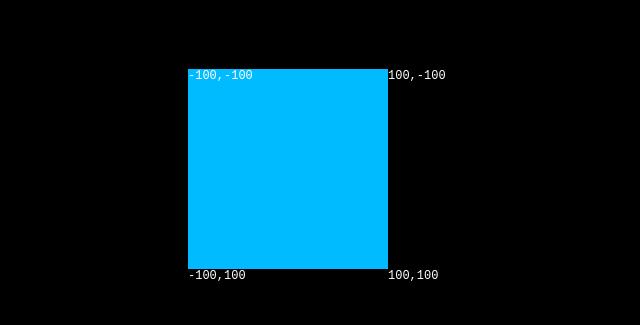
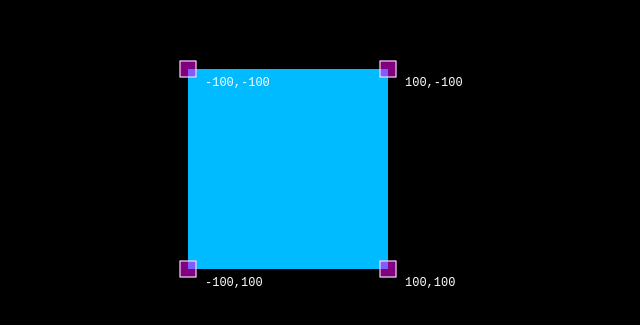
Before and after one commit to nandenjin/exhibition-mapper, a Vue app: page / in a window 1280 px wide. Shown: the part 131-456 px from the top of the page, without its empty margins (192-832 px from the left). Built offline with nearby package versions, Linux system fonts and the light colour scheme.

Commit message:
feat: Fix style for performance

```diff
--- a/src/components/Mapper.vue
+++ b/src/components/Mapper.vue
@@ -62,6 +62,7 @@ updateVertices()
 watch([props.pins], updateVertices)
 
 let focusingPinId: string | null = null
+const dragging = ref<boolean>(false)
 
 const emit = defineEmits<{
   (event: 'pinPositionUpdate', pin: Pin): void
@@ -85,10 +86,12 @@ const onMouseMove = (e: MouseEvent): void => {
 
 const onMouseUp = (): void => {
   focusingPinId = null
+  dragging.value = false
 }
 
 const onMouseDown = (_: MouseEvent, id: string): void => {
   focusingPinId = id
+  dragging.value =true
 }
 </script>
 
@@ -115,7 +118,7 @@ const onMouseDown = (_: MouseEvent, id: string): void => {
         }"
         @mousedown="(e) => onMouseDown(e, pin.id)"
       >
-        {{ pin.position.x }},{{ pin.position.y }}
+        <span v-if="!dragging" class="mapper__pin__label">{{ pin.position.x }},{{ pin.position.y }}</span>
       </div>
     </div>
   </div>
@@ -141,6 +144,20 @@ const onMouseDown = (_: MouseEvent, id: string): void => {
     position: absolute;
     cursor: pointer;
     user-select: none;
+
+    &::before {
+      content: '';
+      display: inline-block;
+      width: 15px;
+      height: 15px;
+      border: 1px solid #fff;
+      transform: translate3d(-50%, -50%, 0);
+      background-color: rgba(255,0,255,0.5);
+    }
+
+    &__label {
+      transform: translate3d(10px,10px,0);
+    }
   }
 }
 </style>
```
